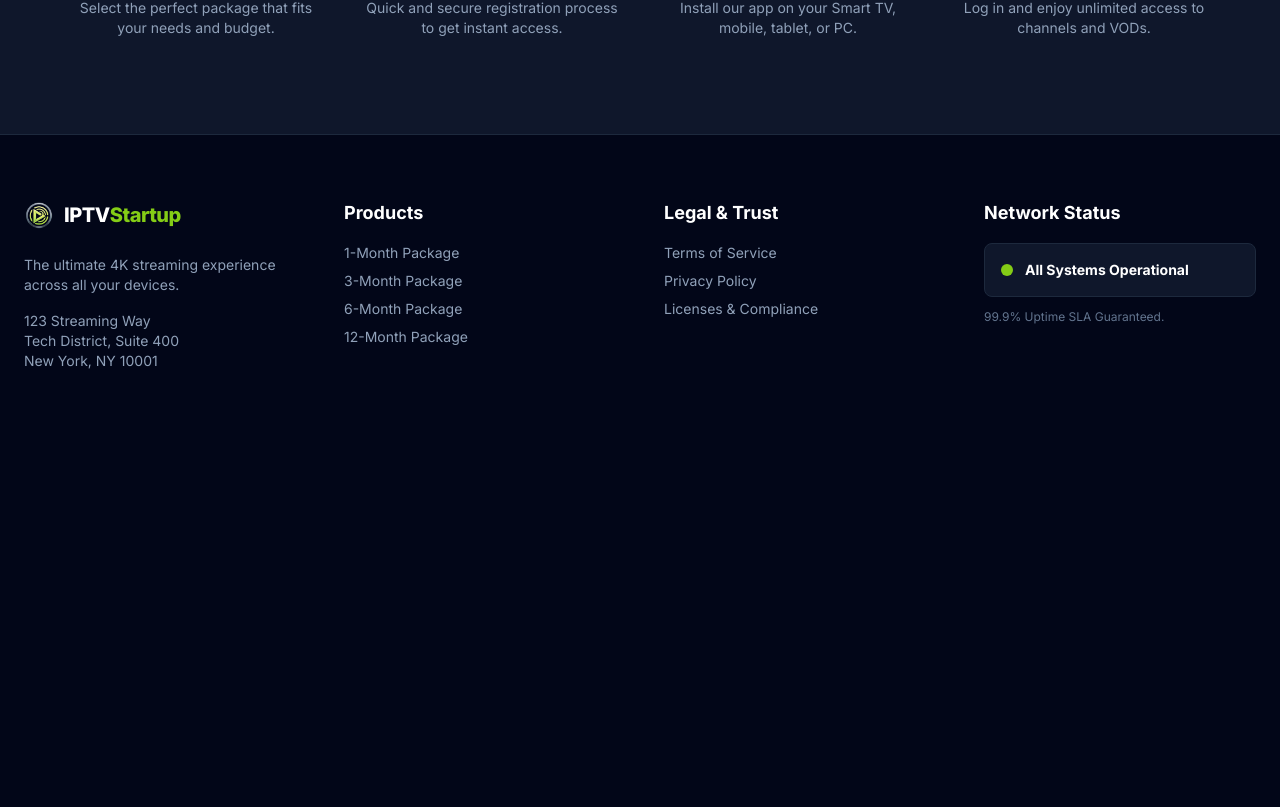
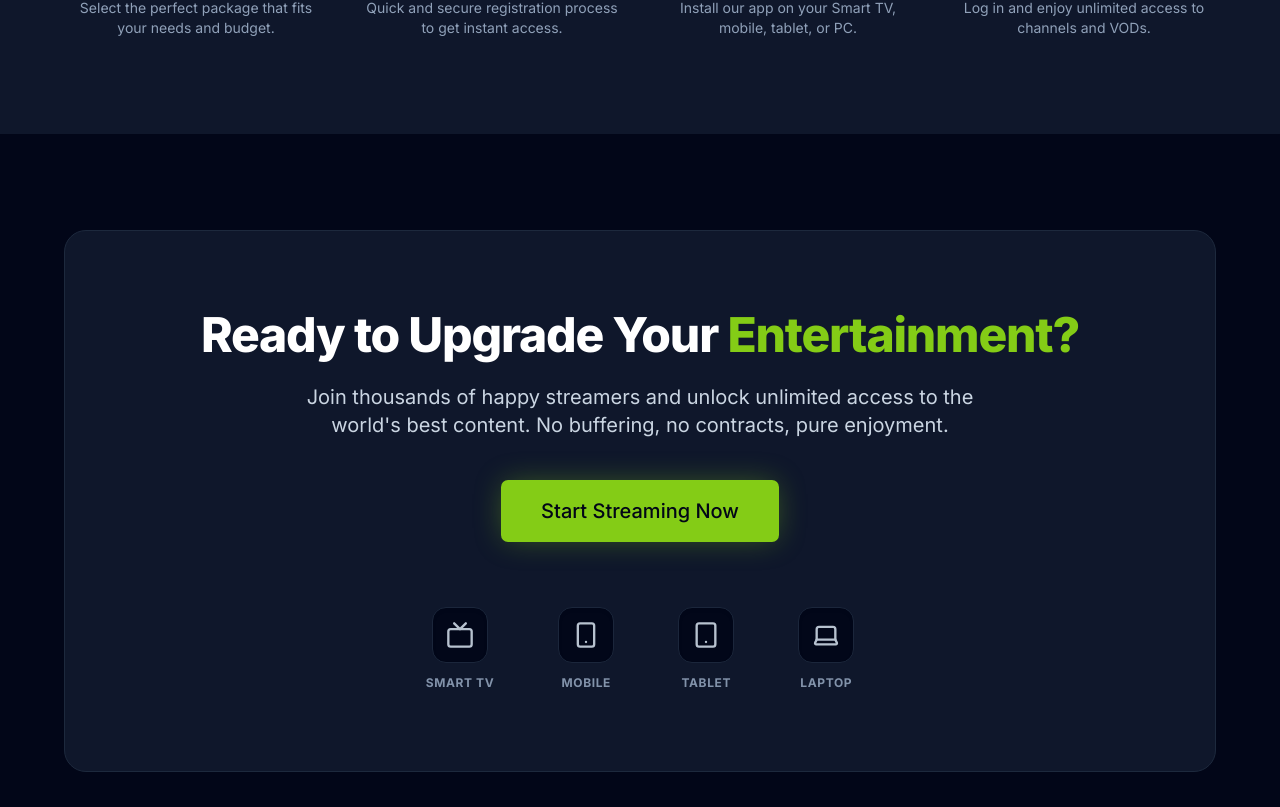
Before and after one commit to oXyy21/iptv-startup, a Next.js app: page / in a window 1280 px wide. Shown: the part 1713-2520 px from the top of the page. Before the commit the page ends 2148 px from the top, so only its background shows below. Built offline with nearby package versions, Linux system fonts and the light colour scheme.

Commit message:
Add final CTA section to homepage

```diff
--- a/app/page.tsx
+++ b/app/page.tsx
@@ -2,7 +2,7 @@ import { Metadata } from "next"
 import Link from "next/link"
 import { buttonVariants } from "@/components/ui/button"
 import { Card, CardContent } from "@/components/ui/card"
-import { ShieldCheck, MonitorPlay, Zap, ShoppingCart, UserPlus, Download, PlayCircle } from "lucide-react"
+import { ShieldCheck, MonitorPlay, Zap, ShoppingCart, UserPlus, Download, PlayCircle, Tv, Smartphone, Tablet, Laptop } from "lucide-react"
 
 export const metadata: Metadata = {
   title: "IPTV Startup | Premium 4K Streaming",
@@ -140,6 +140,58 @@ export default function Home() {
         </div>
       </section>
 
+      {/* 4. CTA / DEVICE SUPPORT SECTION */}
+      <section className="py-24 px-6">
+        <div className="container mx-auto max-w-6xl">
+          <div className="relative rounded-3xl overflow-hidden bg-slate-900 border border-slate-800 p-10 md:p-20 text-center">
+            {/* Background Glow */}
+            <div className="absolute inset-0 bg-[radial-gradient(ellipse_at_center,_var(--tw-gradient-stops))] from-lime-500/10 via-slate-900 to-slate-950 pointer-events-none"></div>
+
+            <div className="relative z-10">
+              <h2 className="text-3xl md:text-5xl font-extrabold mb-6 text-white tracking-tight">
+                Ready to Upgrade Your <span className="text-lime-500">Entertainment?</span>
+              </h2>
+              <p className="text-lg md:text-xl text-slate-300 max-w-2xl mx-auto mb-10">
+                Join thousands of happy streamers and unlock unlimited access to the world&apos;s best content. No buffering, no contracts, pure enjoyment.
+              </p>
+
+              <Link href="/checkout?plan=1m" className={buttonVariants({ size: "lg", className: "text-xl px-10 h-16 font-bold mb-16 shadow-[0_0_30px_-5px_rgba(132,204,22,0.4)]" })}>
+                Start Streaming Now
+              </Link>
+
+              {/* Devices */}
+              <div className="flex flex-wrap justify-center gap-8 md:gap-16 opacity-90">
+                <div className="flex flex-col items-center gap-3">
+                  <div className="w-14 h-14 bg-slate-950 rounded-xl flex items-center justify-center border border-slate-800 shadow-inner">
+                    <Tv className="w-7 h-7 text-slate-300" />
+                  </div>
+                  <span className="text-xs font-bold tracking-wider text-slate-400 uppercase">Smart TV</span>
+                </div>
+                <div className="flex flex-col items-center gap-3">
+                  <div className="w-14 h-14 bg-slate-950 rounded-xl flex items-center justify-center border border-slate-800 shadow-inner">
+                    <Smartphone className="w-7 h-7 text-slate-300" />
+                  </div>
+                  <span className="text-xs font-bold tracking-wider text-slate-400 uppercase">Mobile</span>
+                </div>
+                <div className="flex flex-col items-center gap-3">
+                  <div className="w-14 h-14 bg-slate-950 rounded-xl flex items-center justify-center border border-slate-800 shadow-inner">
+                    <Tablet className="w-7 h-7 text-slate-300" />
+                  </div>
+                  <span className="text-xs font-bold tracking-wider text-slate-400 uppercase">Tablet</span>
+                </div>
+                <div className="flex flex-col items-center gap-3">
+                  <div className="w-14 h-14 bg-slate-950 rounded-xl flex items-center justify-center border border-slate-800 shadow-inner">
+                    <Laptop className="w-7 h-7 text-slate-300" />
+                  </div>
+                  <span className="text-xs font-bold tracking-wider text-slate-400 uppercase">Laptop</span>
+                </div>
+              </div>
+
+            </div>
+          </div>
+        </div>
+      </section>
+
     </div>
   )
 }
```
